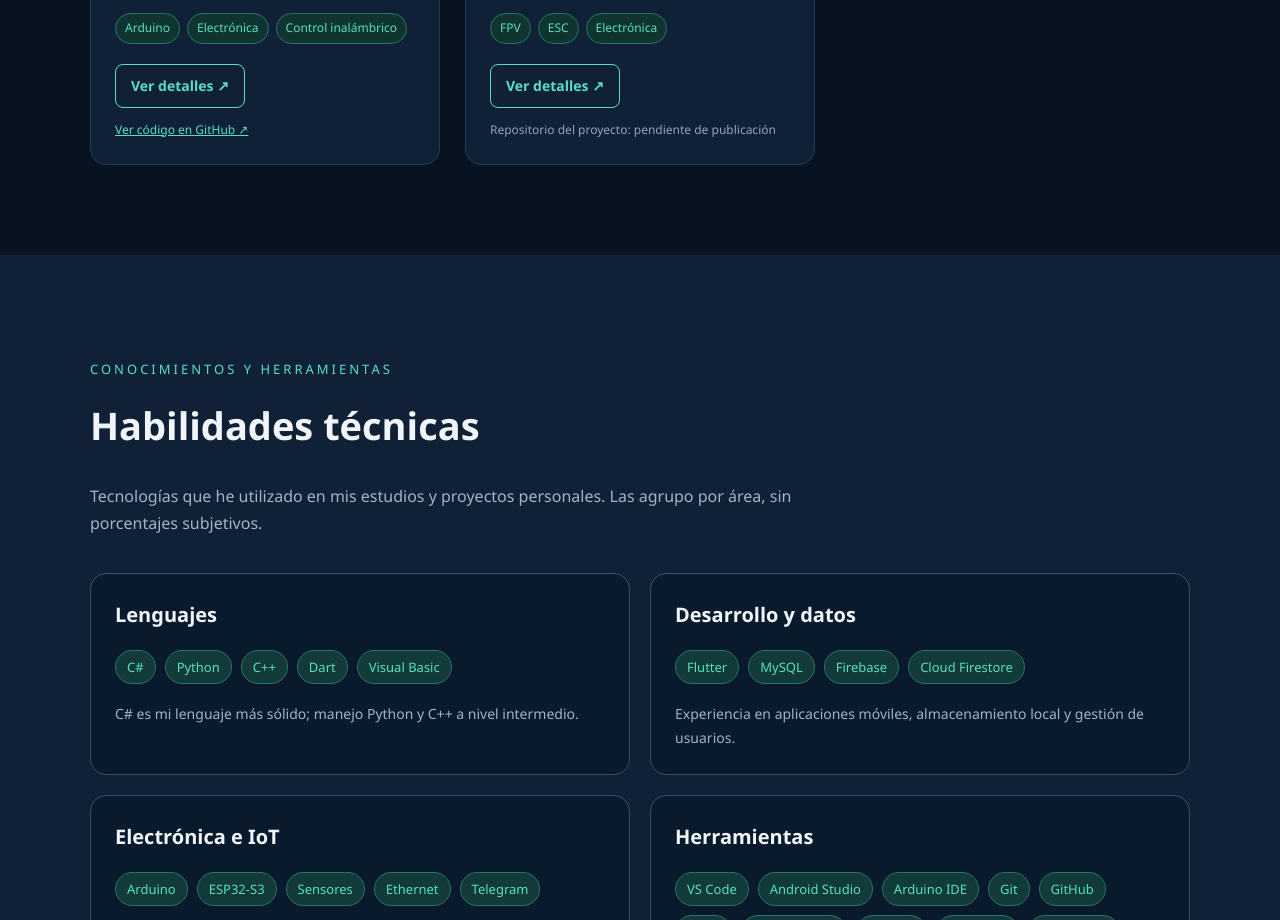
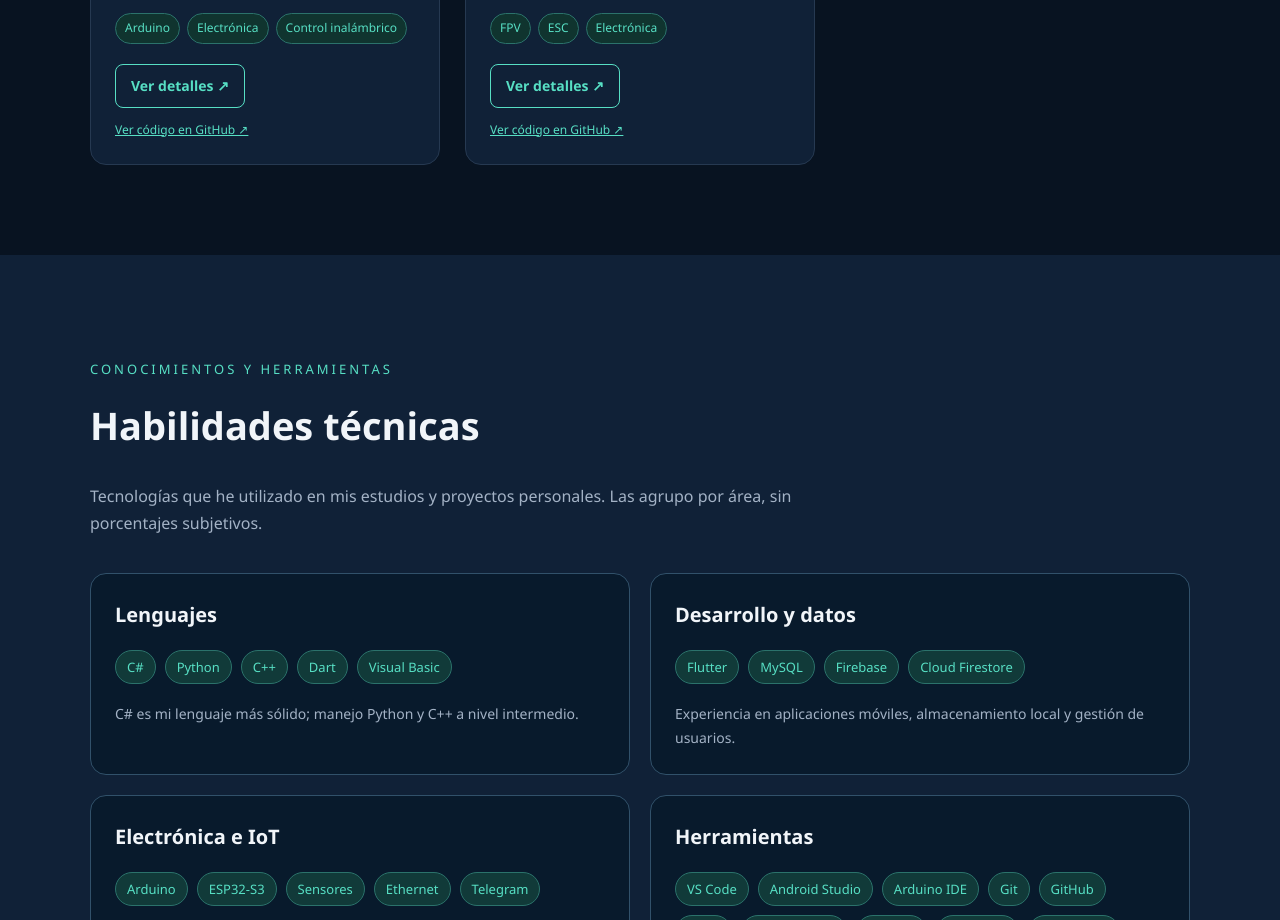
Before and after one commit to Brocoly7w7/portafolio-juan-emmanuel, a plain HTML site: page index.html in a window 1280 px wide. Shown: the part 4500-5420 px from the top of the page. Drawn offline with Linux system fonts and the light colour scheme.

Commit message:
feat: enlazar repositorio Drone-FPV

```diff
--- a/index.html
+++ b/index.html
@@ -130,7 +130,13 @@
               <p>Después de un prototipo con ESP32 que no se estabilizó, integré una controladora de vuelo y ESC para construir un dron funcional.</p>
               <div class="tags"><span>FPV</span><span>ESC</span><span>Electrónica</span></div>
               <button class="details-button" type="button" data-project="dron">Ver detalles <span aria-hidden="true">↗</span></button>
-              <p class="repo-pending">Repositorio del proyecto: pendiente de publicación</p>
+              <p class="repo-pending">
+                <a href="https://github.com/Brocoly7w7/Drone-FPV"
+                  target="_blank"
+                  rel="noopener noreferrer">
+                  Ver código en GitHub ↗
+                </a>
+              </p>
             </div>
           </article>
         </div>
```
